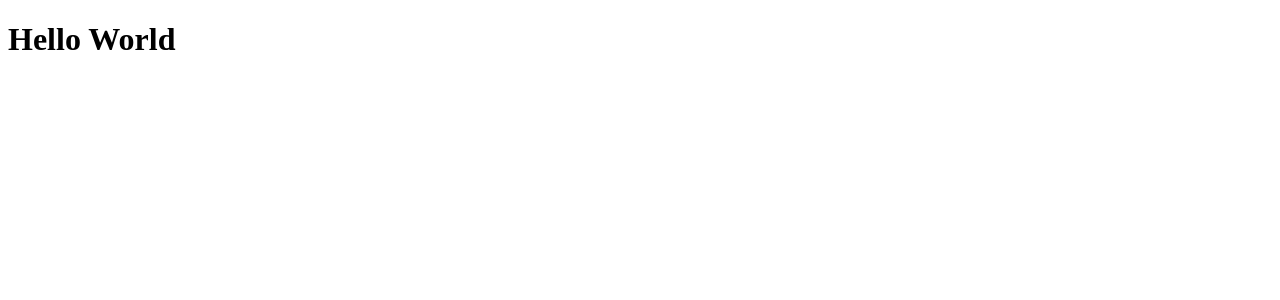
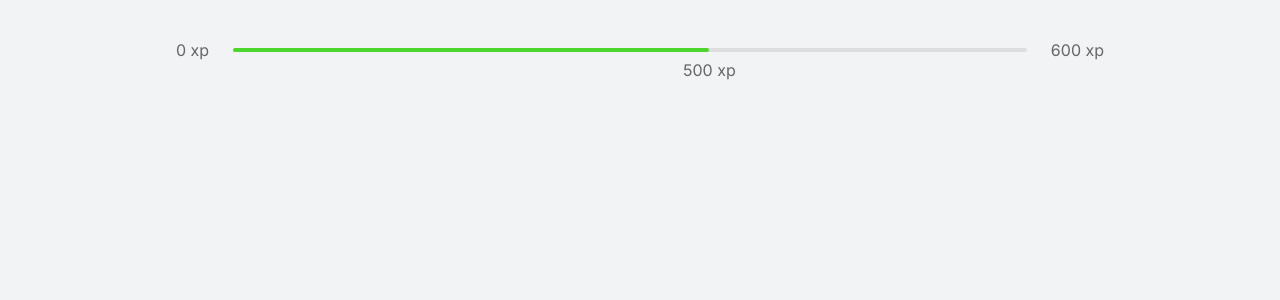
Before and after one commit to pedrolgarcia/move.it, a Next.js app: page / in a window 1280 px wide. Shown: the top 300 px of the page. Built offline with nearby package versions, Linux system fonts and the light colour scheme.

Commit message:
feat: structure and add css module

```diff
--- a/pages/index.js
+++ /dev/null
@@ -1,5 +0,0 @@
-export default function Home() {
-  return (
-    <h1>Hello World</h1>
-  )
-}
--- /dev/null
+++ b/src/components/ExperienceBar.tsx
@@ -0,0 +1,17 @@
+import styles from '../styles/components/ExperienceBar.module.css';
+
+export function ExperienceBar() {
+  return (
+    <header className={styles.experienceBar}>
+      <span>0 xp</span>
+      <div>
+        <div style={{ width: `60%` }}/>
+
+        <span className={styles.currentExperience} style={{left: `60%`}}>
+          500 xp
+        </span>
+      </div>
+      <span>600 xp</span>
+    </header>
+  )
+}
--- a/pages/_app.js
+++ b/src/pages/_app.tsx
@@ -1,3 +1,5 @@
+import '../styles/global.css'
+
 function MyApp({ Component, pageProps }) {
   return <Component {...pageProps} />
 }
--- /dev/null
+++ b/src/pages/_document.tsx
@@ -0,0 +1,18 @@
+import Document, { Html, Head, Main, NextScript } from 'next/document';
+
+export default class MyDocument extends Document {
+    render() {
+        return (
+            <Html>
+                <Head>
+                    <link rel="preconnect" href="https://fonts.gstatic.com/" />
+                    <link href="https://fonts.googleapis.com/css2?family=Inter:wght@400;500;600&family=Rajdhani:wght@600&display=swap" rel="stylesheet" />
+                </Head>
+                <body>
+                    <Main />
+                    <NextScript />
+                </body>
+            </Html>
+        );
+    }
+}
--- /dev/null
+++ b/src/pages/index.tsx
@@ -0,0 +1,9 @@
+import { ExperienceBar } from '../components/ExperienceBar';
+
+export default function Home() {
+  return (
+    <div className="container">
+      <ExperienceBar />
+    </div>
+  )
+}
--- /dev/null
+++ b/src/styles/components/ExperienceBar.module.css
@@ -0,0 +1,29 @@
+.experienceBar {
+  display: flex;
+  align-items: center;
+}
+
+.experienceBar span {
+  font-size: 1rem;
+}
+
+.experienceBar > div {
+  flex: 1;
+  height: 4px;
+  border-radius: 4px;
+  background: var(--gray-line);
+  margin: 0 1.5rem;
+  position: relative;
+}
+
+.experienceBar > div > div {
+  height: 4px;
+  border-radius: 4px;
+  background: var(--green);
+}
+
+span.currentExperience {
+  position: absolute;
+  top: 12px;
+  transform: translateX(-50%);
+}
--- /dev/null
+++ b/src/styles/global.css
@@ -0,0 +1,72 @@
+* {
+  margin: 0;
+  padding: 0;
+  box-sizing: border-box;
+}
+
+:root {
+  --white: #fff;
+  --background: #f2f3f5;
+  --gray-line: #dcdde0;
+  --text: #666666;
+  --text-highlight: #b3b9ff;
+  --title: #2e384d;
+  --red: #e83f5b;
+  --green: #4cd62b;
+  --blue: #5965e0;
+  --blue-dark: #4953b8;
+  --blue-twitter: #2aa9e0;
+}
+
+@media (max-width: 1080px) {
+  html {
+    font-size: 93.75%;
+  }
+}
+
+@media (max-width: 720px) {
+  html {
+    font-size: 87.5%;
+  }
+}
+
+body {
+  background: var(--background);
+  color: var(--text);
+}
+
+body,
+input,
+textarea,
+button {
+  font: 400 1rem "Inter", sans-serif;
+}
+
+button {
+  cursor: pointer;
+}
+
+a {
+  color: inherit;
+  text-decoration: none;
+}
+
+.container {
+  height: 100vh;
+  max-width: 992px;
+  margin: 0 auto;
+  padding: 2.5rem 2rem;
+
+  display: flex;
+  flex-direction: column;
+}
+
+.container section {
+  flex: 1;
+
+  display: grid;
+  grid-template-columns: 1fr 1fr;
+  gap: 6.25rem;
+
+  align-content: center;
+}
```
Also changed, not shown: tsconfig.json (added, +29 -0 lines), next-env.d.ts (added).
